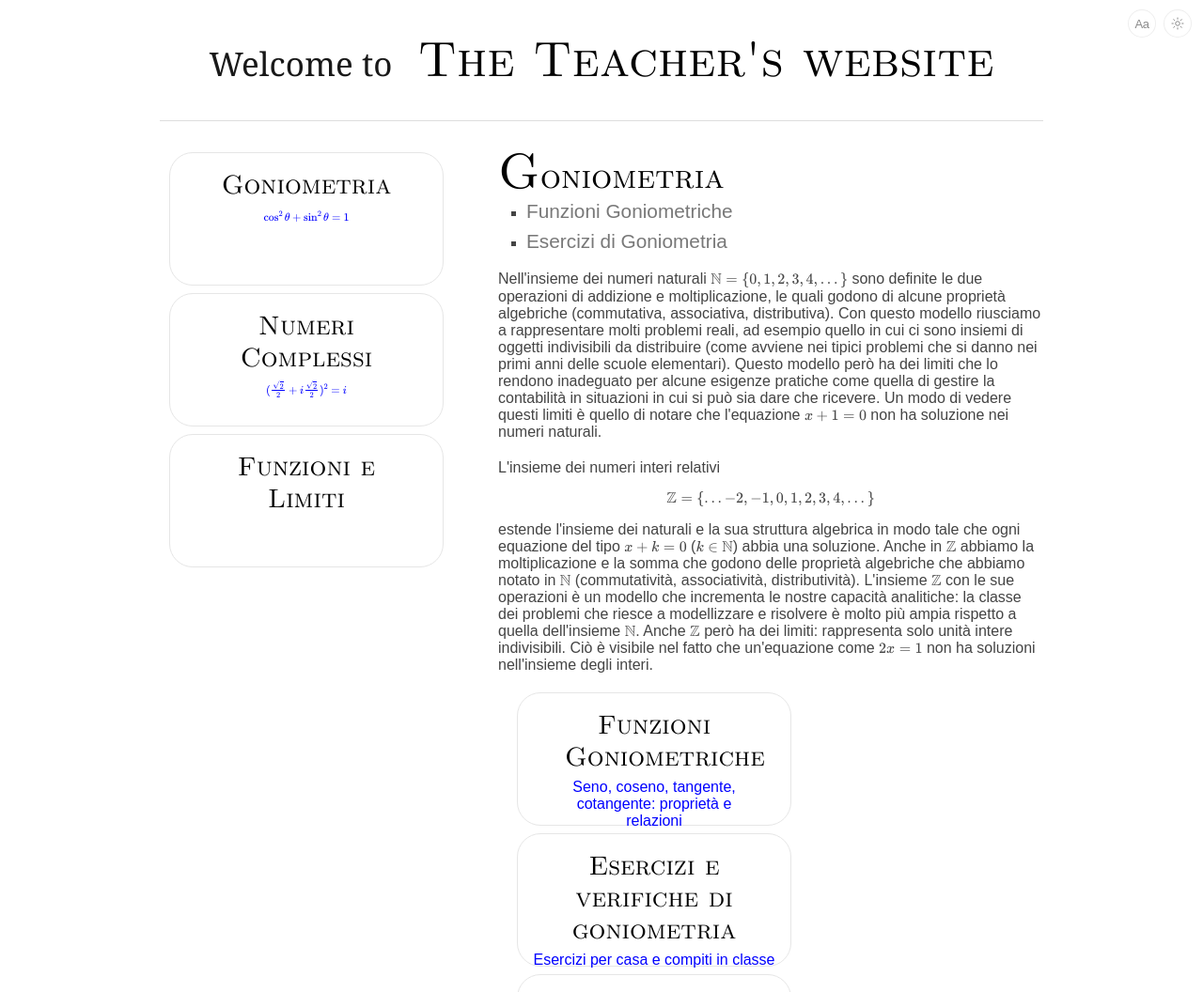
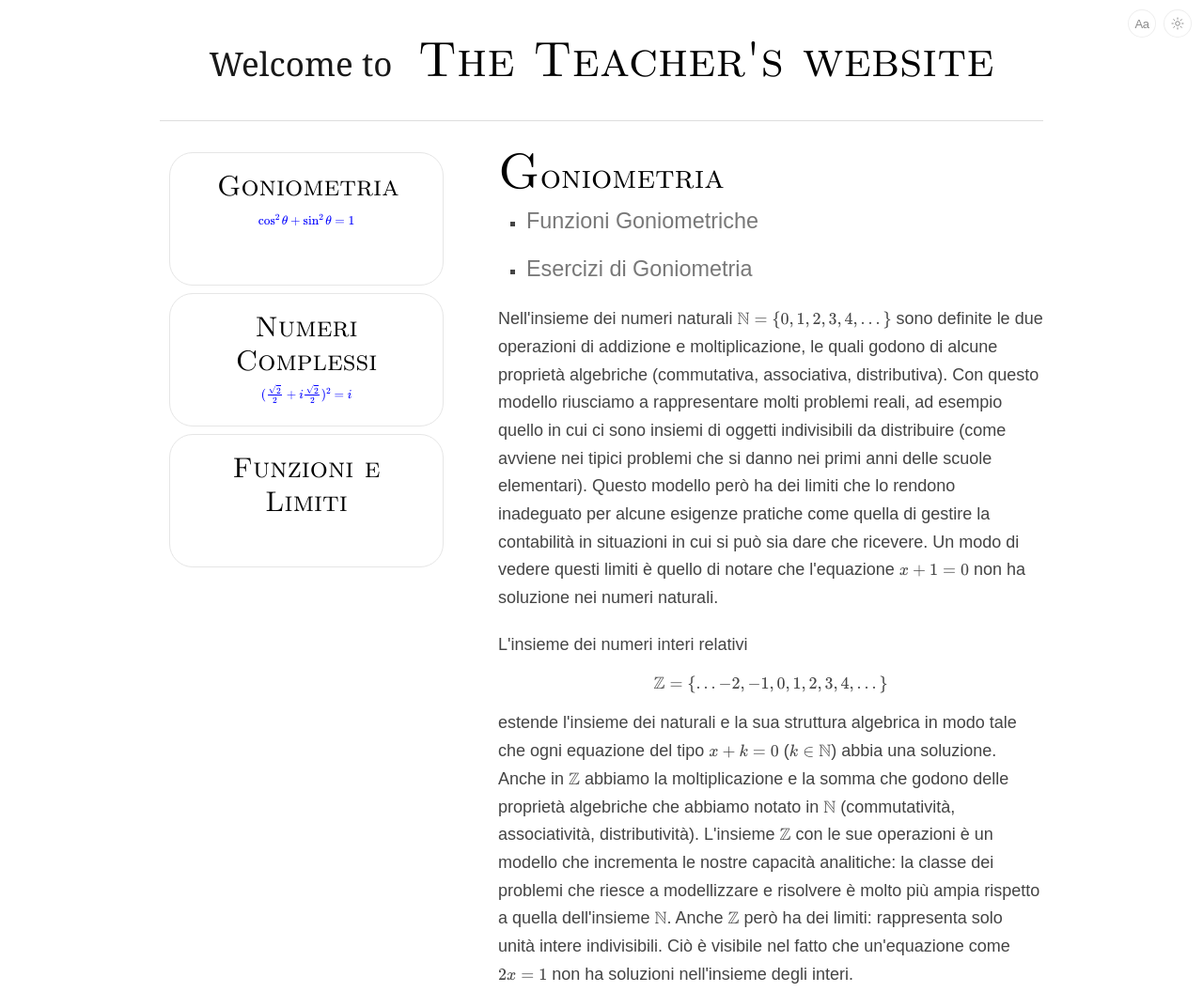
Before and after one commit to Farquad/Farquad.github.io, a plain HTML site: page index4.html in a window 1280 px wide. Shown: the top 1056 px of the page at 94% size. Drawn offline with nearby package versions, Linux system fonts and the light colour scheme; a web font is replaced by a local one.

Commit message:
Update CSS for improved typography, enhance MathJax configuration for better punctuation handling, and add Google search functionality on double-click in timeline events.

```diff
--- a/base.css
+++ b/base.css
@@ -52,7 +52,8 @@
   body {
 		background: var(--bg, #fff);
 		font-family: "My Custom Font", Verdana, Tahoma;
-		font: 14px/21px;
+		font-size: 18px;
+		line-height: 1.65;
 		color: var(--text, #444);
 		-webkit-font-smoothing: antialiased; /* Fix for webkit rendering */
 		-webkit-text-size-adjust: 100%;
@@ -70,9 +71,9 @@
 	h1 a, h2 a, h3 a, h4 a, h5 a, h6 a { font-weight: inherit; }
 	h1 { font-size: 46px; line-height: 50px; margin-bottom: 14px;}
 	h2 { font-size: 35px; line-height: 40px; margin-bottom: 10px; }
-	h3 { font-size: 28px; line-height: 34px; margin-bottom: 8px; }
+	h3 { font-size: 30px; line-height: 36px; margin-bottom: 8px; }
 	h4 { font-size: 21px; line-height: 30px; margin-bottom: 4px; }
-	h5 { font-size: 17px; line-height: 24px; }
+	h5 { font-size: 24px; line-height: 30px; }
 	h6 { font-size: 14px; line-height: 21px; }
 	.subheader { color: var(--muted, #777); }
 
@@ -118,9 +119,9 @@
 	ol ol, ol ul { margin: 4px 0 5px 30px; font-size: 90%;  }
 	ul ul li, ul ol li,
 	ol ol li, ol ul li { margin-bottom: 6px; }
-	li { line-height: 18px; margin-bottom: 12px; }
-	ul.large li { line-height: 21px; }
-	li p { line-height: 21px; }
+	li { line-height: 1.65; margin-bottom: 12px; }
+	ul.large li { line-height: 1.65; }
+	li p { line-height: 1.65; }
 
 /* #Images
 ================================================== */
--- a/mathjax-config.js
+++ b/mathjax-config.js
@@ -1,3 +1,68 @@
+(function () {
+  // Inline math is an atomic box, so the browser may break right after "("
+  // or right before ")" even though normal text would not. After each
+  // typeset, keep the punctuation that touches a formula on the same line.
+  var GLUE = /[()\[\]{}.,;:!?'"\u00AB\u00BB\u201C\u201D\u2018\u2019\u2013\u2014-]/;
+
+  function punctuationRun(text, fromEnd) {
+    var i = fromEnd ? text.length : 0;
+    if (fromEnd) {
+      while (i > 0 && GLUE.test(text.charAt(i - 1))) i--;
+      return i === text.length ? "" : text.slice(i);
+    }
+    while (i < text.length && GLUE.test(text.charAt(i))) i++;
+    return i === 0 ? "" : text.slice(0, i);
+  }
+
+  function gluePunctuation(root) {
+    var containers = (root || document).querySelectorAll('mjx-container:not([display="true"])');
+    for (var i = 0; i < containers.length; i++) {
+      var equation = containers[i];
+      if (equation.parentNode && equation.parentNode.classList && equation.parentNode.classList.contains("mjx-nobr")) {
+        continue;
+      }
+
+      var prev = equation.previousSibling;
+      var next = equation.nextSibling;
+      var prevRun = prev && prev.nodeType === Node.TEXT_NODE ? punctuationRun(prev.textContent, true) : "";
+      var nextRun = next && next.nodeType === Node.TEXT_NODE ? punctuationRun(next.textContent, false) : "";
+      if (!prevRun && !nextRun) continue;
+
+      var span = document.createElement("span");
+      span.className = "mjx-nobr";
+      span.style.whiteSpace = "nowrap";
+      equation.parentNode.replaceChild(span, equation);
+
+      if (prevRun) {
+        prev.textContent = prev.textContent.slice(0, -prevRun.length);
+        span.appendChild(document.createTextNode(prevRun));
+      }
+      span.appendChild(equation);
+      if (nextRun) {
+        next.textContent = next.textContent.slice(nextRun.length);
+        span.appendChild(document.createTextNode(nextRun));
+      }
+    }
+  }
+
+  function wrapTypeset() {
+    var orig = window.MathJax && MathJax.typesetPromise;
+    if (!orig || orig.__glue) return false;
+    var wrapped = function () {
+      return orig.apply(MathJax, arguments).then(function (result) {
+        gluePunctuation(document);
+        return result;
+      }, function (err) {
+        gluePunctuation(document);
+        throw err;
+      });
+    };
+    wrapped.__glue = true;
+    MathJax.typesetPromise = wrapped;
+    return true;
+  }
+
+  if (!window.MathJax) {
     window.MathJax = {
       tex: {
         inlineMath: [["$", "$"], ["\\(", "\\)"]],
@@ -9,3 +74,18 @@ window.MathJax = {
         scale: 1
       }
     };
+  }
+
+  var hooked = false;
+  var tries = 0;
+  var timer = setInterval(function () {
+    tries++;
+    if (window.MathJax && MathJax.startup && MathJax.startup.promise && !hooked) {
+      hooked = true;
+      MathJax.startup.promise.then(function () {
+        gluePunctuation(document);
+      });
+    }
+    if (wrapTypeset() || tries > 200) clearInterval(timer);
+  }, 20);
+})();
--- a/note-ia.html
+++ b/note-ia.html
@@ -30,6 +30,7 @@
         }
       };
     </script>
+    <script src="mathjax-config.js"></script>
     <script src="https://cdn.jsdelivr.net/npm/mathjax@3/es5/tex-chtml.js" async></script>
     <script src="https://cdn.jsdelivr.net/npm/marked@15.0.12/lib/marked.umd.js"></script>
 
```
Also changed, not shown: TimelineStoria/main.js (+34 -9 lines). Lines whose indentation alone changed are shown as unchanged.
